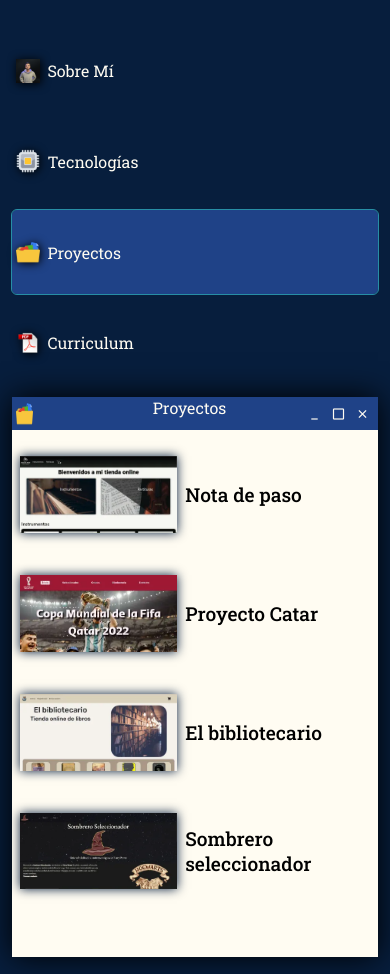
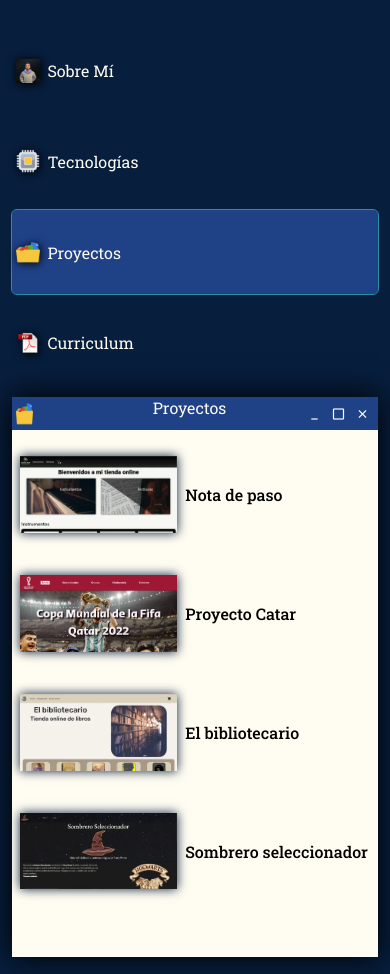
Before and after one commit to FacuMenonMartinez/portafolio, a React (Vite) app: page / in a window 390 px wide. Both pictures are taken after a click on the element "Proyectos". Built offline with nearby package versions, Linux system fonts and the light colour scheme.

Commit message:
ajuste tamaño letra proyectos

```diff
--- a/src/componentes/proyectos/proyectos.css
+++ b/src/componentes/proyectos/proyectos.css
@@ -92,4 +92,7 @@
     .contenedor-irAtras {
         width: 8vw;
     }
+    .proyecto-item>p{
+        font-size: 1rem;
+    }
 }
```
